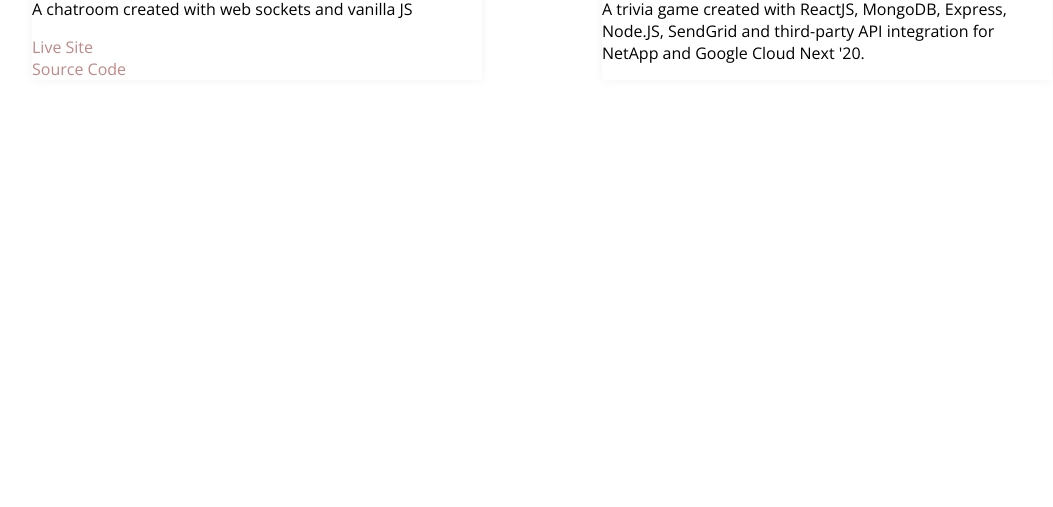
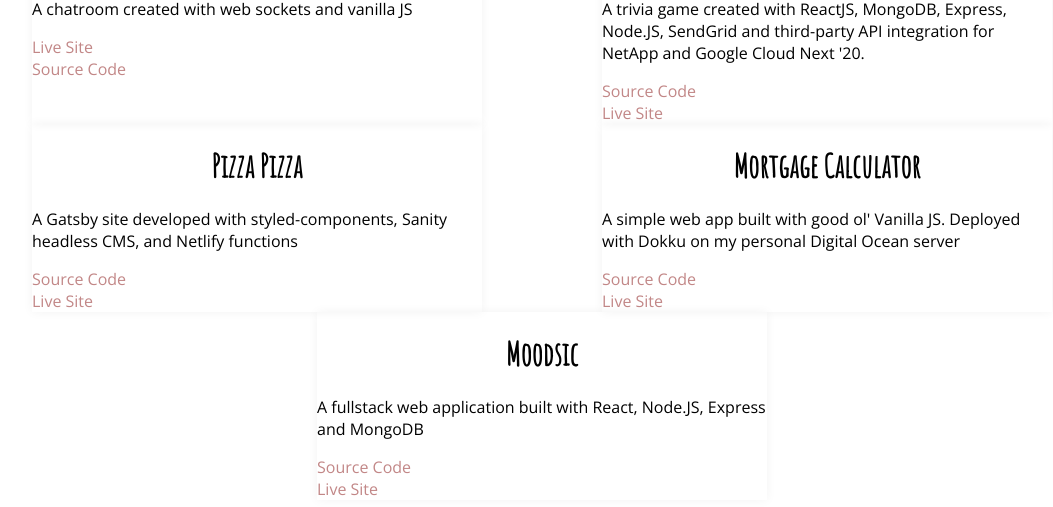
Before and after one commit to kcbreuil/portfolio-site-, a React (Create React App) app: page /projects in a window 1280 px wide. Shown: the part 1266-1773 px from the top of the page, without its empty margins (98-1151 px from the left). Before the commit the page ends 1356 px from the top, so only its background shows below. Built offline with nearby package versions, Linux system fonts and the light colour scheme; a web font is replaced by a local one.

Commit message:
updates pt 1

```diff
--- a/src/components/Projects.jsx
+++ b/src/components/Projects.jsx
@@ -13,9 +13,9 @@
           <h1 className="project-name">QuaranRead</h1>
           <video src={quaranred} width="420" height="340" controls></video>
           <p>An application created using ReactJS, Express, Node.js and Google books API integration.</p>
-          <a href="https://the-market2020.herokuapp.com/" target="_blank" rel="noopener noreferrer">Live Site</a>
+          <a href="https://quaranread2020.herokuapp.com/" target="_blank" rel="noopener noreferrer">Live Site</a>
           <br></br>
-          <a href="https://github.com/wyncode/C37_final_farmers_market" target="_blank" rel="noopener noreferrer">
+          <a href="https://github.com/kcbreuil/quaranread" target="_blank" rel="noopener noreferrer">
             Source Code
           </a>
         </div>
@@ -23,9 +23,9 @@
           <h1 className="project-name">The Market</h1>
           <video src={fm3} width="420" height="340" controls></video>
           <p>Concept was selected among ten peer pitches and was developed over a two-week sprint using ReactJS, MongoDB, Express and Node.js.</p>
-          <a href="https://quaranread2020.herokuapp.com/" target="_blank" rel="noopener noreferrer">Live Site</a>
+          <a href="https://the-market2020.herokuapp.com/" target="_blank" rel="noopener noreferrer">Live Site</a>
           <br></br>
-          <a href="https://github.com/wyncode/C37_midterm_katie_nestor_theo" target="_blank" rel="noopener noreferrer">
+          <a href="https://github.com/kcbreuil/farmers_market" target="_blank" rel="noopener noreferrer">
             Source Code
           </a>
         </div>
@@ -41,9 +41,33 @@
           <h1 className="project-name">Trivia Game</h1>
           <video src={netapp} width="420" height="340" controls></video>
           <p>A trivia game created with ReactJS, MongoDB, Express, Node.JS, SendGrid and third-party API integration for NetApp and Google Cloud Next '20. </p>
-          {/* <a href="https://github.com/kcbreuil/chatroom-io">Source Code</a>
+          <a href="https://github.com/kcbreuil/chatroom-io">Source Code</a>
           <br></br>
-          <a href="https://github.com/kcbreuil/chatroom-io">Live Site</a> */}
+          <a href="https://github.com/kcbreuil/chatroom-io">Live Site</a>
+        </div>
+        <div className="project-div">
+          <h1 className="project-name">Pizza Pizza</h1>
+          {/* <video src={netapp} width="420" height="340" controls></video>     */}
+          <p>A Gatsby site developed with styled-components, Sanity headless CMS, and Netlify functions </p>
+          <a href="https://github.com/kcbreuil/pizza-pizza">Source Code</a>
+          <br></br>
+          <a href="https://pizza-pizzaa.netlify.app/">Live Site</a>
+        </div>
+        <div className="project-div">
+          <h1 className="project-name">Mortgage Calculator</h1>
+          {/* <video src={netapp} width="420" height="340" controls></video>     */}
+          <p>A simple web app built with good ol' Vanilla JS. Deployed with Dokku on my personal Digital Ocean server</p>
+          <a href="https://github.com/kcbreuil/mortgage-calculator">Source Code</a>
+          <br></br>
+          <a href="https://mortgage-calculator.kaitlynbreuil.com/">Live Site</a>
+        </div>
+        <div className="project-div">
+          <h1 className="project-name">Moodsic</h1>
+          {/* <video src={netapp} width="420" height="340" controls></video>     */}
+          <p>A fullstack web application built with React, Node.JS, Express and MongoDB</p>
+          <a href="https://github.com/kcbreuil/mortgage-calculator">Source Code</a>
+          <br></br>
+          <a href="https://mortgage-calculator.kaitlynbreuil.com/">Live Site</a>
         </div>
       </div>
     </div>
```
